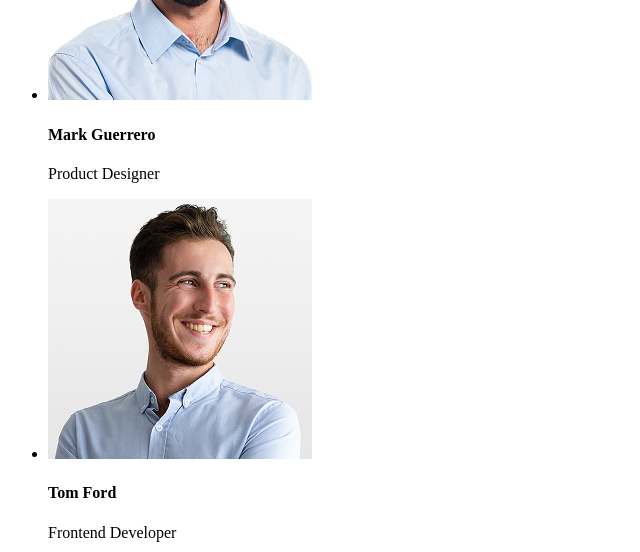
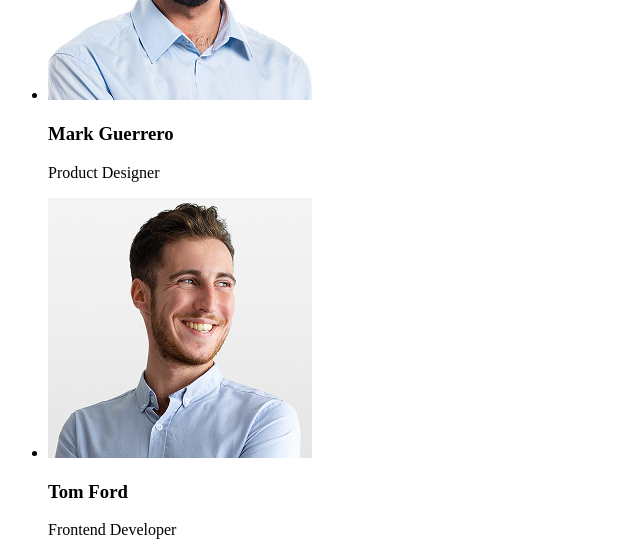
Before and after one commit to braided/goit-markup-hw-01, a plain HTML site: page index.html in a window 1280 px wide. Shown: the part 820-1372 px from the top of the page, 0-640 px from the left. Drawn offline with Linux system fonts and the light colour scheme.

Commit message:
fixed text

```diff
--- a/index.html
+++ b/index.html
@@ -63,12 +63,12 @@
         <ul>
           <li>
             <img src="images/img-3.jpg" alt="logo-avatar" />
-            <h4>Mark Guerrero</h4>
+            <h3>Mark Guerrero</h3>
             <p>Product Designer</p>
           </li>
           <li>
             <img src="images/img-2.jpg" alt="logo-avatar" />
-            <h4>Tom Ford</h4>
+            <h3>Tom Ford</h3>
             <p>Frontend Developer</p>
           </li>
           <li>
```
